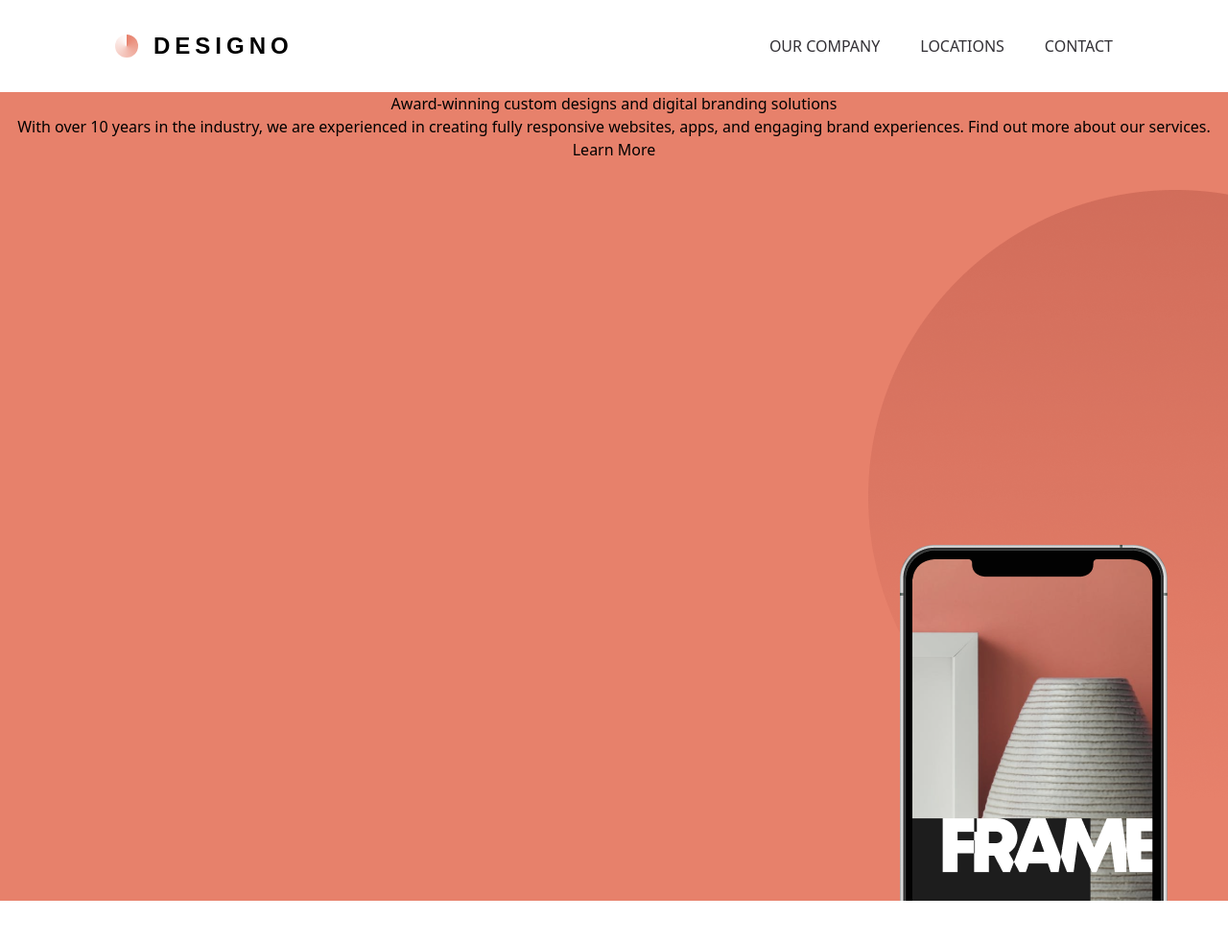
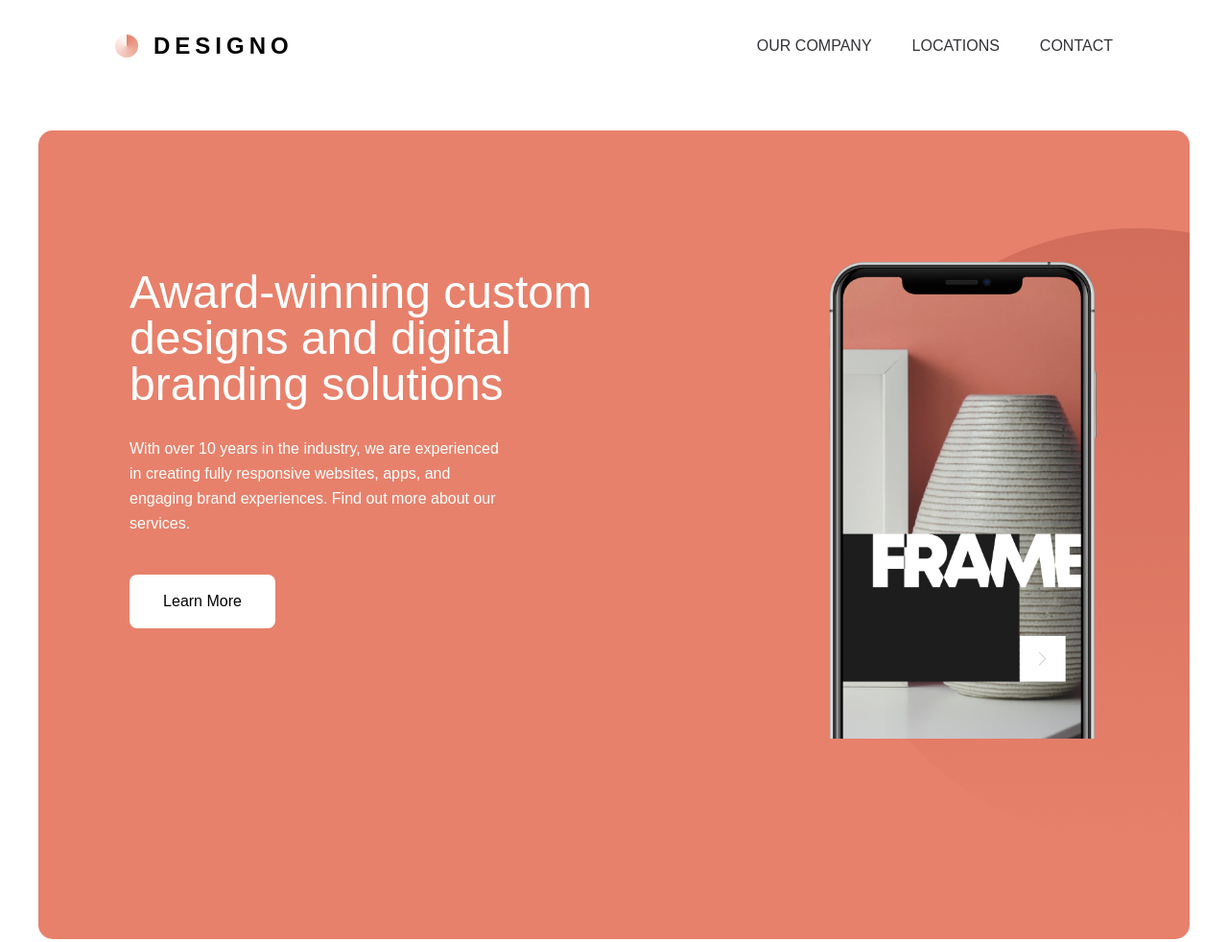
Before and after one commit to magdachikhr-hub/prepare_for_tailwind_exam, a website: page index.html in a window 1280 px wide. Shown: the whole page at 96% size. Before the commit the page ends 939 px from the top, so only its background shows below. Drawn offline with Linux system fonts and the light colour scheme.

Commit message:
section first done

```diff
--- a/index.html
+++ b/index.html
@@ -92,26 +92,43 @@
       </nav>
     </header>
     <main>
-      <section class="h-[843px] bg-[#E7816B] relative">
+      <section
+        class="h-[843px] bg-[#E7816B] relative sm:m-[40px] sm:rounded-[15px] flex justify-center lg:justify-start"
+      >
         <img class="absolute right-0 top-[102px]" src="./Oval.png" alt="" />
+        <div
+          class="flex justify-center items-center w-[279px] h-[371px] absolute bottom-0 right-[20%] sm:right-1/3 lg:top-[200px] lg:right-[97px]"
+        >
+          <img class="absolute lg:hidden" src="./Group 6.png" alt="" />
+          <img class="absolute lg:hidden" src="./Group 10.png" alt="" />
           <img
-          class="absolute bottom-0 right-[63px]"
-          src="./Group 6.png"
+            class="absolute hidden lg:block"
+            src="./black_front copy 4 (1).png"
             alt=""
           />
-        <img
-          class="absolute bottom-0 right-[78px]"
-          src="./Group 10.png"
-          alt=""
-        />
-        <div class="text-center">
-          <h2>Award-winning custom designs and digital branding solutions</h2>
-          <p>
+        </div>
+        <div
+          class="text-center pt-[80px] pr-[24px] pl-[24px] flex justify-center lg:pt-[145px] lg:pl-[95px] lg:text-start"
+        >
+          <div class="w-[327px] text-white sm:w-[573px]">
+            <h2
+              class="text-[32px] leading-[32px] font-medium sm:text-[48px] sm:leading-[48px]"
+            >
+              Award-winning custom designs and digital branding solutions
+            </h2>
+            <p
+              class="mt-[14px] mb-[24px] lg:mt-[30px] lg:mb-[40px] lg:leading-[26px] lg:w-[400px]"
+            >
               With over 10 years in the industry, we are experienced in creating
               fully responsive websites, apps, and engaging brand experiences.
               Find out more about our services.
             </p>
-          <button>Learn More</button>
+            <button
+              class="w-[152px] h-[56px] text-black bg-white rounded-[8px]"
+            >
+              Learn More
+            </button>
+          </div>
         </div>
       </section>
     </main>
--- a/input.css
+++ b/input.css
@@ -1,8 +1,9 @@
 @import "tailwindcss";
 @import url("https://fonts.googleapis.com/css2?family=League+Spartan:wght@100..900&display=swap");
-
+@import url("https://fonts.googleapis.com/css2?family=Jost:ital,wght@0,100..900;1,100..900&display=swap");
 * {
   box-sizing: border-box;
+  font-family: "Jost", sans-serif;
 }
 
 .header_font {
```
Also changed, not shown: black_front copy 4 (1).png (added), output.css. Lines whose indentation alone changed are shown as unchanged.
